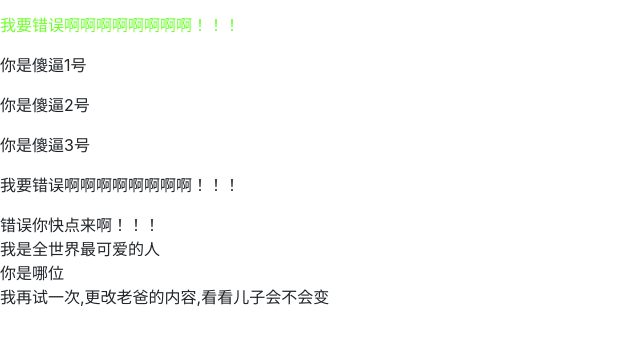
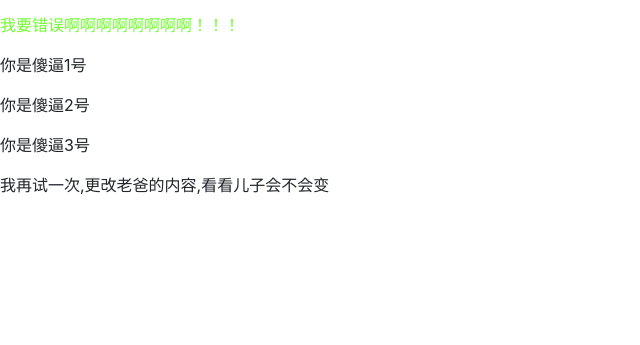
Before and after one commit to chuanlinlaile/-, a plain HTML site: page src/index.html in a window 1280 px wide. Shown: the part 201-546 px from the top of the page, without its empty margins (0-640 px from the left). Drawn offline with nearby package versions, Linux system fonts and the light colour scheme.

Commit message:
这次来点恨的

```diff
--- a/gulpfile.js
+++ /dev/null
@@ -1 +0,0 @@
-""
--- a/src/index.html
+++ b/src/index.html
@@ -22,13 +22,8 @@
 <p>你是傻逼2号</p>
 <p>你是傻逼3号</p>
 
-<p>我要错误啊啊啊啊啊啊啊啊！！！</p>
-<a>错误你快点来啊！！！</a>
 
-<div>我是全世界最可爱的人</div>
-<div>你是哪位</div>
-
-<!--我又新改了老爸的内容   只加了P  -->
+<!--我又  又新改了老爸的内容    -->
 
 <p>我再试一次,更改老爸的内容,看看儿子会不会变</p>
 
```
Also changed, not shown: bower.json (deleted, +0 -17 lines), package.json (deleted, +0 -14 lines), 1 other file.
